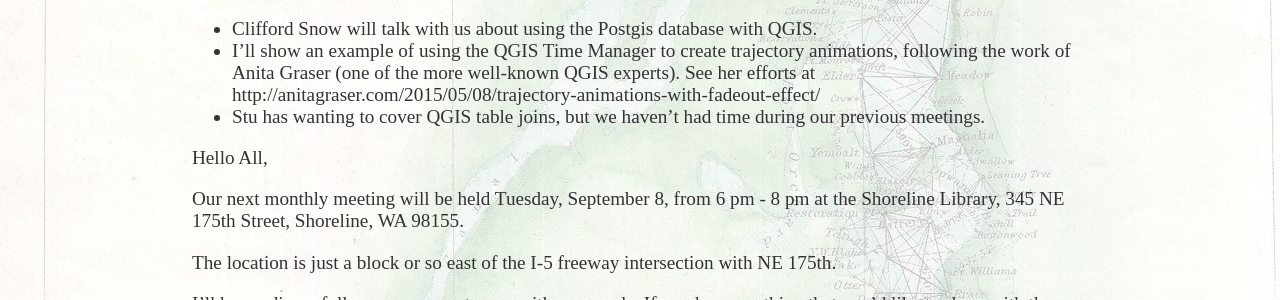
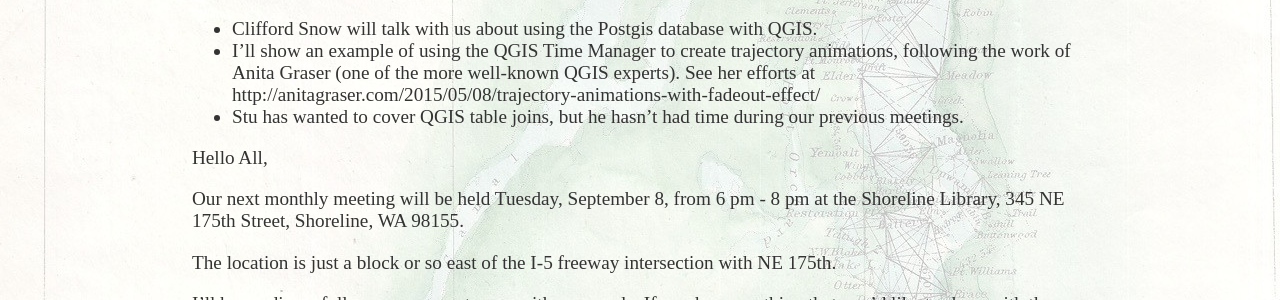
Before and after one commit to psqgis/psqgis.github.io, a Jekyll site: the page built from _posts/2015-08-28-Meetup-Sept-8th.md, in a window 1280 px wide. Shown: the part 245-545 px from the top of the page. Built offline with Jekyll 4.4.1, drawn with Linux system fonts in a browser that asks for light colours.

Commit message:
Death to copy text typos

```diff
--- a/_posts/2015-08-28-Meetup-Sept-8th.md
+++ b/_posts/2015-08-28-Meetup-Sept-8th.md
@@ -9,7 +9,7 @@
 
 * Clifford Snow will talk with us about using the Postgis database with QGIS.
 * I'll show an example of using the QGIS Time Manager to create trajectory animations, following the work of Anita Graser (one of the more well-known QGIS experts).  See her efforts at http://anitagraser.com/2015/05/08/trajectory-animations-with-fadeout-effect/
-* Stu has wanting to cover QGIS table joins, but we haven't had time during our previous meetings.
+* Stu has wanted to cover QGIS table joins, but he hasn't had time during our previous meetings.
 
 
 
```
